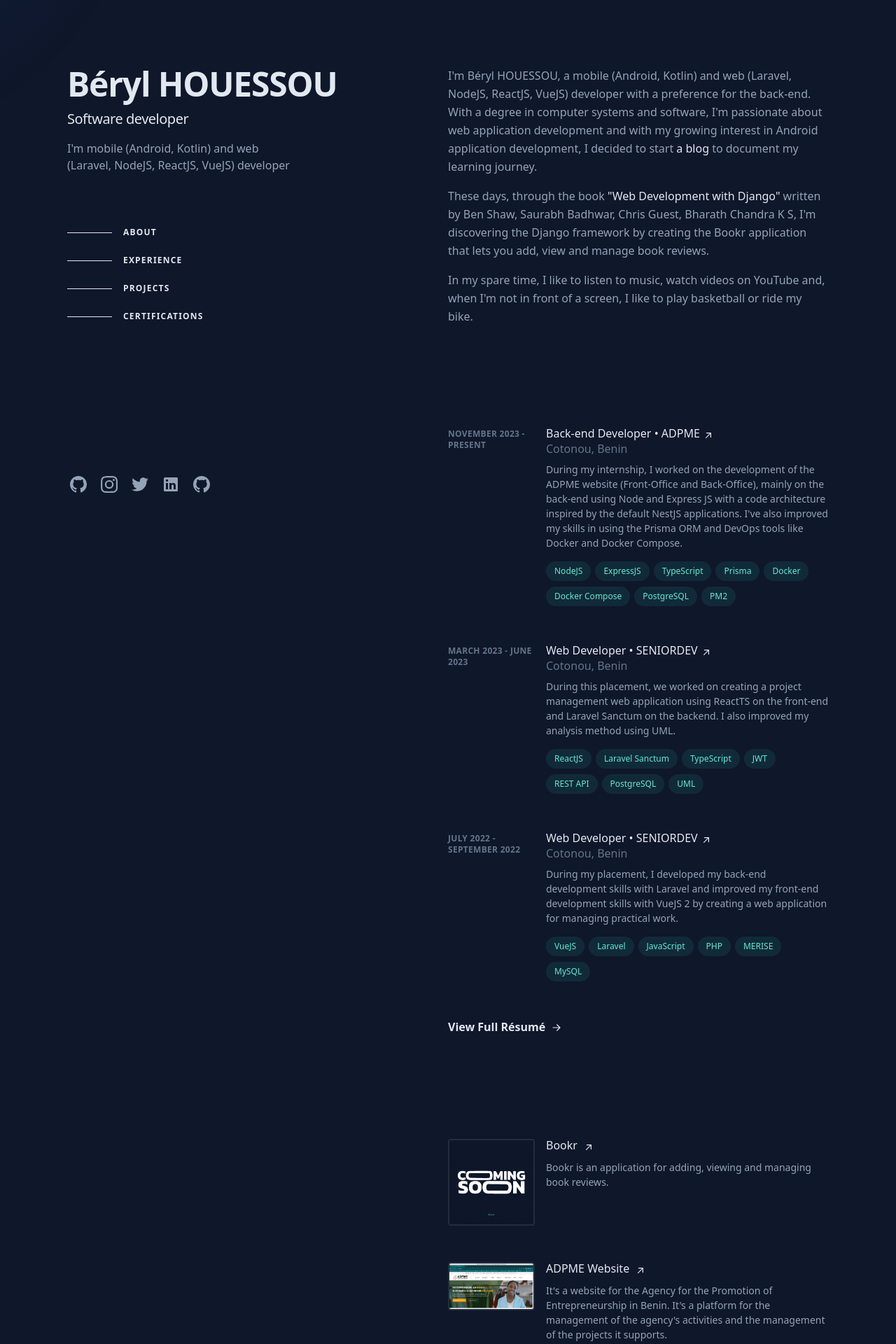
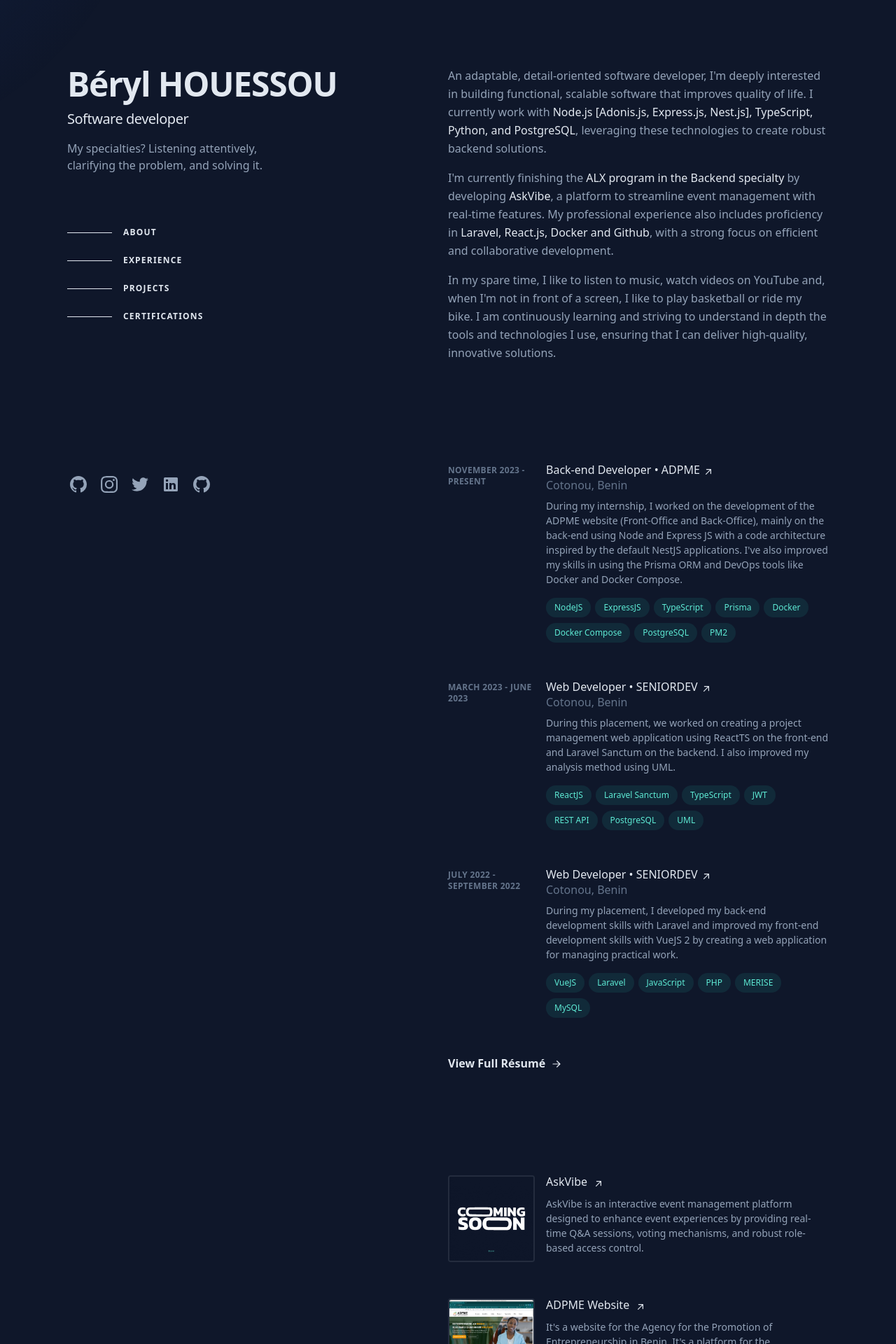
Before and after one commit to beryl-07/berylDev, a Next.js app: page / in a window 1280 px wide. Shown: the top 1920 px of the page at 70% size. Built offline with nearby package versions, Linux system fonts and the light colour scheme.

Commit message:
chore: Update page.tsx and .idea files for ADPME website

```diff
--- a/app/page.tsx
+++ b/app/page.tsx
@@ -109,10 +109,10 @@
 
   const myProjects: Project[] = [
     {
-      name: "Bookr",
-      url: "",
+      name: "AskVibe",
+      url: "https://github.com/beryl452/AskVibe",
       image: ComingSoon,
-      description: "Bookr is an application for adding, viewing and managing book reviews."
+      description: "AskVibe is an interactive event management platform designed to enhance event experiences by providing real-time Q&A sessions, voting mechanisms, and robust role-based access control."
     },
     {
       name: "ADPME Website",
@@ -242,7 +242,7 @@
             Software developer
           </h2>
           <p className="mt-4 max-w-xs leading-normal">
-            I&#x27;m mobile (Android, Kotlin) and web (Laravel, NodeJS, ReactJS, VueJS) developer
+            My specialties? Listening attentively, clarifying the problem, and solving it.
           </p>
           <nav className="nav hidden lg:block" aria-label="In-page jump links">
             <ul className="mt-16 w-max">
@@ -333,18 +333,13 @@
           </div>
           <div>
             <p className="mb-4">
-              I&#x27;m Béryl HOUESSOU, a mobile (Android, Kotlin) and web (Laravel, NodeJS, ReactJS, VueJS) developer with a preference for the back-end. With a degree in computer systems and software, I&#x27;m passionate about web application development and with my growing interest in Android application development, I decided to start <a className="font-medium text-slate-200 hover:text-teal-300 focus-visible:text-teal-300" href="https://beryl.hashnode.dev/" target="_blank" rel="noreferrer"> a blog </a> to document my learning journey.
+              An adaptable, detail-oriented software developer, I&#x27;m deeply interested in building functional, scalable software that improves quality of life. I currently work with <span className="font-medium text-slate-200 hover:text-teal-300 focus-visible:text-teal-300"> Node.js [Adonis.js, Express.js, Nest.js], TypeScript, Python, and PostgreSQL</span>, leveraging these technologies to create robust backend solutions.
             </p>
             <p className="mb-4">
-              {/* These days, I&#x27;m concentrating mainly on my
-              <a className="font-medium text-slate-200 hover:text-teal-300 focus-visible:text-teal-300" href="https://www.coursera.org/professional-certificates/meta-android-developer" target="_blank" rel="noreferrer"> &#x22;Meta Android Developer Professional Certificate&#x22;. </a>
-              So I can create or help to create the excellent Android product. And to diversify a bit, I&#x27;m learning Rust with
-              <a className="font-medium text-slate-200 hover:text-teal-300 focus-visible:text-teal-300" href="https://www.amazon.com/Rust-Web-Programming-hands-applications/dp/1803234695" target="_blank" rel="noreferrer"> &#x22;Rust Web Programming A hands-on guide to developing, packaging, and deploying fully functional Rust web applications&#x22; by Maxwell Flitton </a>
-              and I love low-level code. */}
-              These days, through the book <a className="font-medium text-slate-200 hover:text-teal-300 focus-visible:text-teal-300" href="https://www.packtpub.com/product/web-development-with-django-second-edition/9781803230603" target="_blank" rel="noreferrer"> &#x22;Web Development with Django&#x22; </a> written by Ben Shaw, Saurabh Badhwar, Chris Guest, Bharath Chandra K S, I&#x27;m discovering the Django framework by creating the Bookr application that lets you add, view and manage book reviews.
+              I&#x27;m currently finishing the <span className="font-medium text-slate-200 hover:text-teal-300 focus-visible:text-teal-300">ALX program in the Backend specialty</span> by developing <span className="font-medium text-slate-200 hover:text-teal-300 focus-visible:text-teal-300">AskVibe</span>, a platform to streamline event management with real-time features. My professional experience also includes proficiency in <span className="font-medium text-slate-200 hover:text-teal-300 focus-visible:text-teal-300">Laravel, React.js, Docker and Github</span>, with a strong focus on efficient and collaborative development.
             </p>
             <p className="mb-4">
-              In my spare time, I like to listen to music, watch videos on YouTube and, when I&#x27;m not in front of a screen, I like to play basketball or ride my bike.
+            In my spare time, I like to listen to music, watch videos on YouTube and, when I&#x27;m not in front of a screen, I like to play basketball or ride my bike. I am continuously learning and striving to understand in depth the tools and technologies I use, ensuring that I can deliver high-quality, innovative solutions.
             </p>
           </div>
         </section>
```
